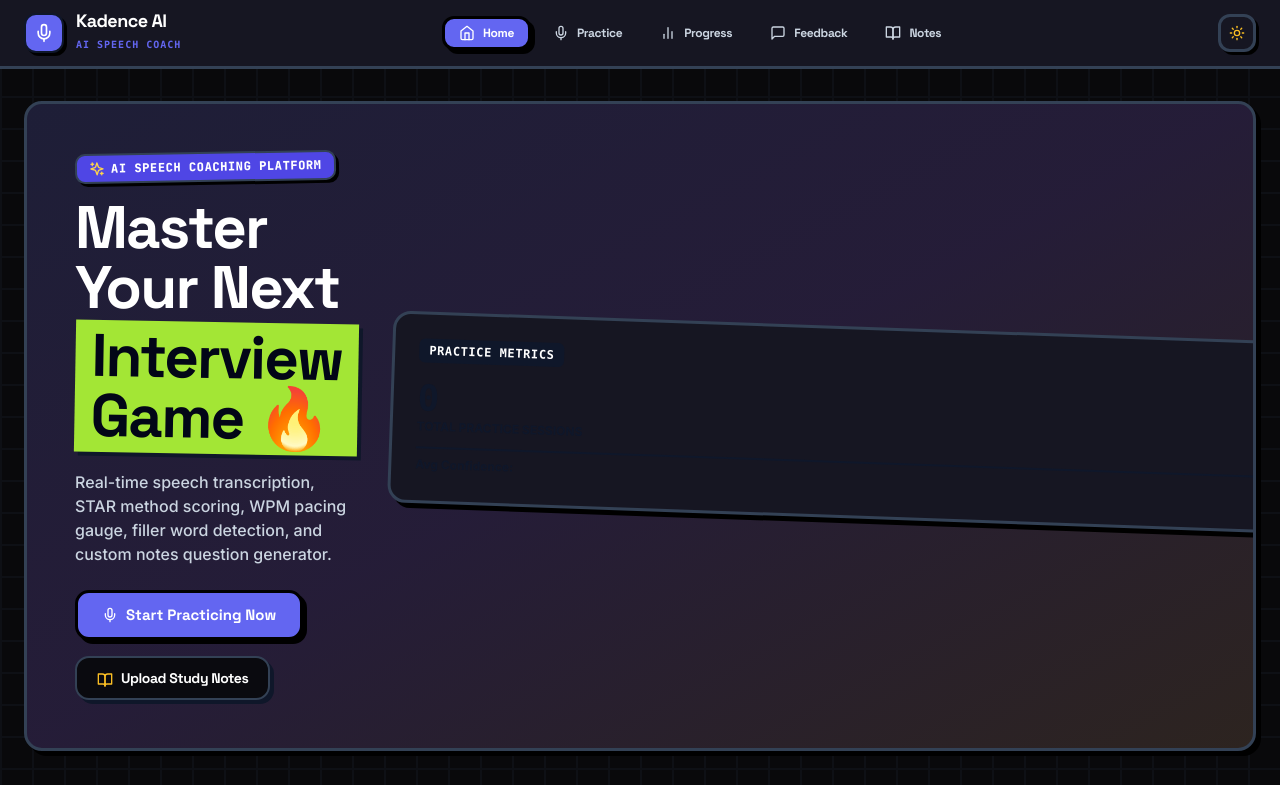
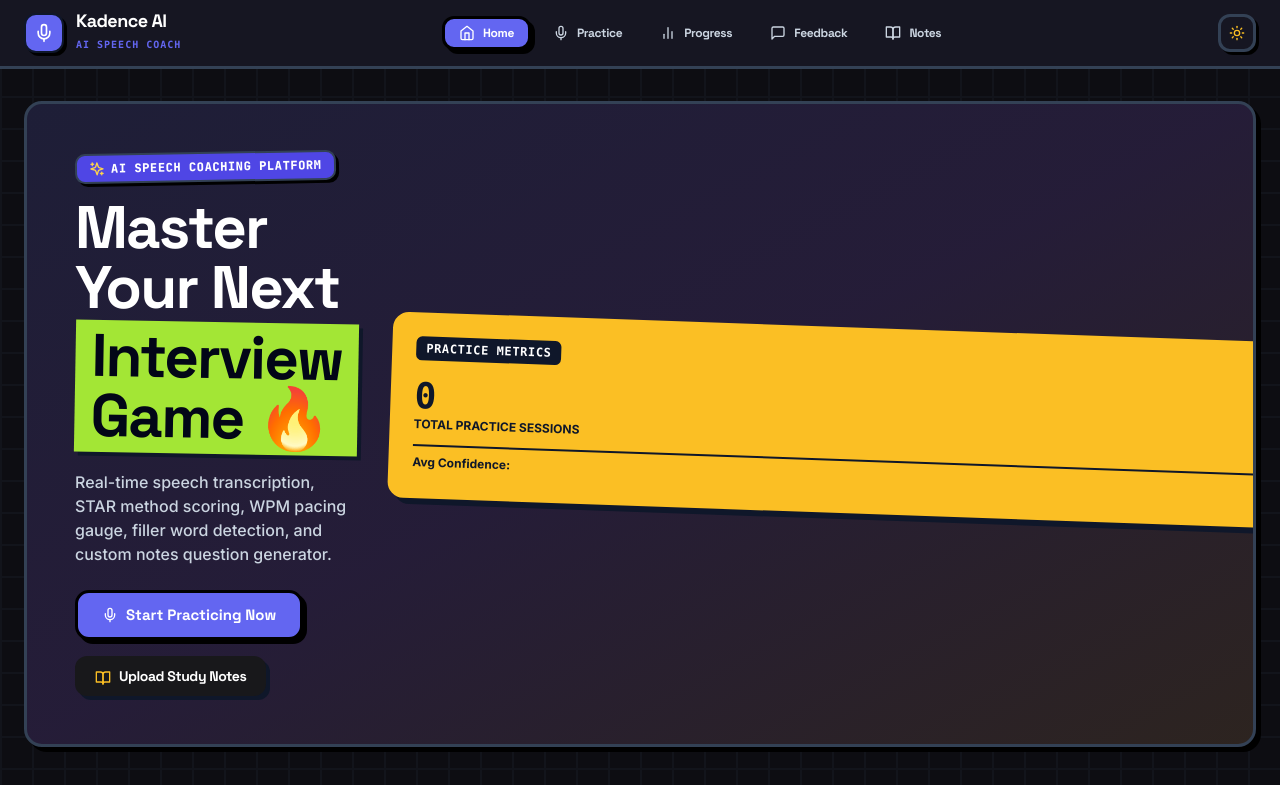
Before and after one commit to muditchaudhary29/kadence, a React (Vite) app: page / in a window 1280 px wide. Shown: the top 785 px of the page. Built offline with nearby package versions, Linux system fonts and the light colour scheme.

Commit message:
Fix root contrast bug: remove hardcoded body background from index.html and resolve Hero Metric Box contrast in dark mode

```diff
--- a/src/components/Dashboard.jsx
+++ b/src/components/Dashboard.jsx
@@ -105,7 +105,7 @@ export default function Dashboard({ onNavigate, profile, recentSessions = [] })
         </div>
 
         {/* Hero Metric Box */}
-        <div className="w-full md:w-76 brutal-card p-6 bg-amber-400 text-slate-900 border-3 border-slate-900 shadow-[6px_6px_0px_#0F172A] rotate-2 shrink-0">
+        <div className="w-full md:w-76 p-6 rounded-2xl bg-amber-400 text-slate-950 border-3 border-slate-900 shadow-[6px_6px_0px_#0F172A] rotate-2 shrink-0">
           <div className="flex items-center justify-between mb-4">
             <span className="text-xs font-mono font-extrabold uppercase tracking-wider bg-slate-900 text-white px-2.5 py-1 rounded-md">
               PRACTICE METRICS
--- a/src/index.css
+++ b/src/index.css
@@ -23,11 +23,11 @@
   --text-muted:       #94A3B8;
 
   /* Vivid Neo-Brutalism Color Blocks (Dark Mode) */
-  --pop-violet:       #4338CA;
-  --pop-emerald:      #047857;
-  --pop-yellow:       #B45309;
-  --pop-pink:         #BE123C;
-  --pop-cyan:         #0369A1;
+  --pop-violet:       #312E81;
+  --pop-emerald:      #064E3B;
+  --pop-yellow:       #78350F;
+  --pop-pink:         #881337;
+  --pop-cyan:         #164E63;
 
   --text-on-pop-violet: #E0E7FF;
   --text-on-pop-emerald:#D1FAE5;
@@ -75,11 +75,18 @@
 
 html { scroll-behavior: smooth; }
 
+html.light, body.light, .light {
+  background-color: #FFFFFF !important;
+  color: #0F172A !important;
+}
+
+html.dark, body.dark, .dark {
+  background-color: #0D0D12 !important;
+  color: #FFFFFF !important;
+}
+
 body {
   font-family: 'Inter', system-ui, sans-serif;
-  background-color: var(--bg-main);
-  color: var(--text-main);
-  transition: background-color 0.2s ease, color 0.2s ease;
   overflow-x: hidden;
   -webkit-font-smoothing: antialiased;
 }
@@ -110,10 +117,51 @@ h1, h2, h3, h4, h5, .font-heading {
   border-bottom: 3.5px solid var(--border-brutal);
 }
 
-.neu-inset, .bg-zinc-900, .bg-zinc-950, .bg-zinc-950\/60, .bg-zinc-950\/80, .bg-zinc-950\/90 {
+.neu-inset {
   background-color: var(--bg-inset) !important;
   border: 2.5px solid var(--border-brutal) !important;
   border-radius: 14px;
+}
+
+/* ─────────────────────────────────────────────────────────────
+   LIGHT MODE CONTRAST OVERRIDES
+───────────────────────────────────────────────────────────── */
+.light .glass-card, .light .card-3d, .light .brutal-card {
+  background-color: #FFFFFF !important;
+  border-color: #0F172A !important;
+  box-shadow: 5px 5px 0px #0F172A !important;
+}
+
+.light .glass-panel {
+  background-color: #FFFFFF !important;
+  border-bottom-color: #0F172A !important;
+}
+
+.light .neu-inset {
+  background-color: #F8F9FA !important;
+  border-color: #0F172A !important;
+}
+
+.light .text-zinc-100,
+.light .text-zinc-200,
+.light .text-zinc-300,
+.light .text-zinc-400,
+.light .text-zinc-500,
+.light .text-white:not(.btn-primary *):not(.nav-active *):not(.bg-slate-900 *):not(.bg-indigo-600 *):not(.bg-purple-500 *):not(.bg-rose-500 *):not(.bg-emerald-600 *) {
+  color: #0F172A !important;
+}
+
+/* DARK MODE CONTRAST OVERRIDES */
+.dark .text-zinc-100,
+.dark .text-zinc-200,
+.dark .text-white {
+  color: #FFFFFF !important;
+}
+
+.dark .text-zinc-300,
+.dark .text-zinc-400,
+.dark .text-zinc-500 {
+  color: #CBD5E1 !important;
 }
 
 /* ─────────────────────────────────────────────────────────────
@@ -223,30 +271,6 @@ h1, h2, h3, h4, h5, .font-heading {
   box-shadow: 3px 3px 0px var(--shadow-color) !important;
 }
 
-/* ─────────────────────────────────────────────────────────────
-   TEXT VISIBILITY OVERRIDES FOR LIGHT & DARK MODE
-───────────────────────────────────────────────────────────── */
-.light .text-zinc-100,
-.light .text-zinc-200,
-.light .text-zinc-300,
-.light .text-zinc-400,
-.light .text-zinc-500,
-.light .text-white:not(.btn-primary *):not(.nav-active *):not(.brutal-badge-dark *) {
-  color: var(--text-main) !important;
-}
-
-.dark .text-zinc-100,
-.dark .text-zinc-200,
-.dark .text-white {
-  color: #FFFFFF !important;
-}
-
-.dark .text-zinc-300,
-.dark .text-zinc-400,
-.dark .text-zinc-500 {
-  color: #CBD5E1 !important;
-}
-
 .text-gradient, .text-shimmer {
   background: none !important;
   -webkit-text-fill-color: initial !important;
```
Also changed, not shown: index.html (+2 -2 lines).
